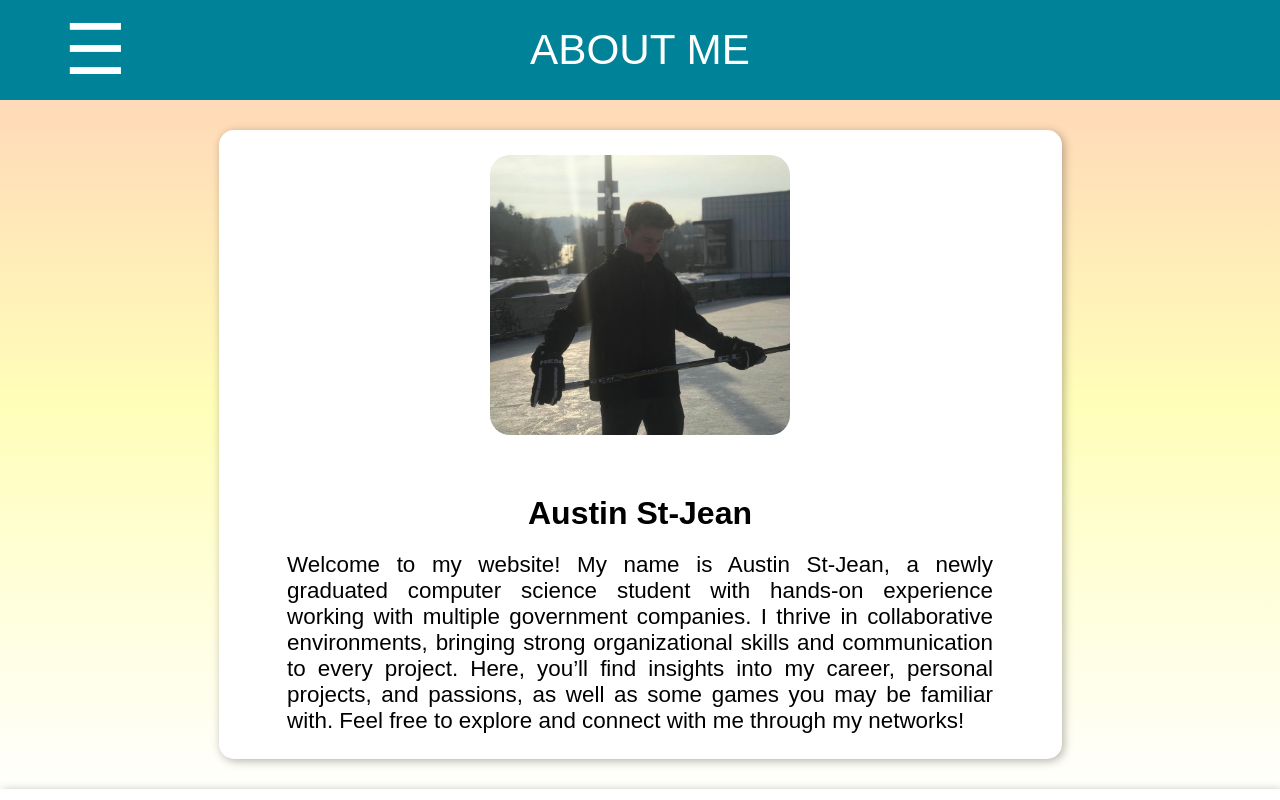
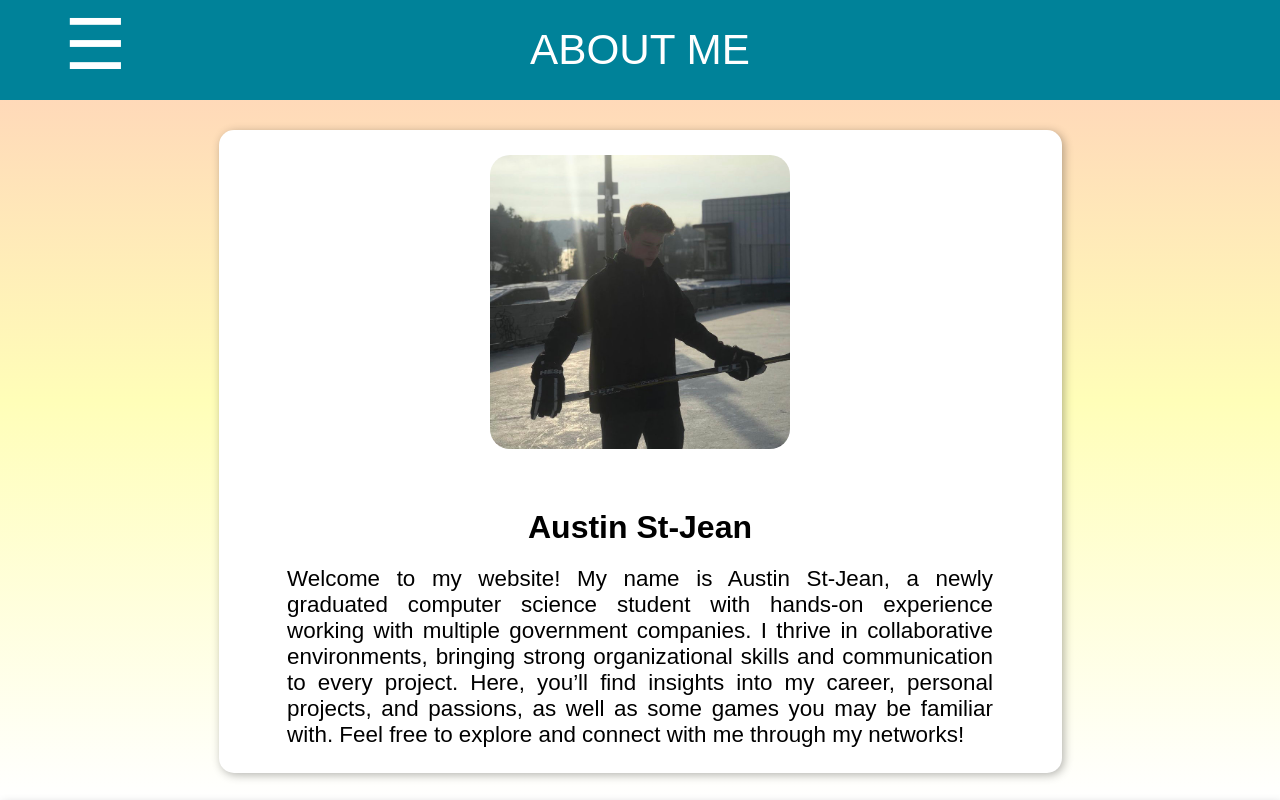
Before and after one commit to AustinStJean2003/austinstjean.com, a plain HTML site: page index.html in a window 1280 px wide. Drawn offline with Linux system fonts and the light colour scheme.

Commit message:
Small css changes

```diff
--- a/styles/index.css
+++ b/styles/index.css
@@ -13,11 +13,12 @@
 }
 
 #description img {
-    height: 280px;
-    width: 300px;
+    max-width: 300px;
+    min-width: 299px;
+    height: auto;
     border-radius: 20px;
-    /* flex-shrink: 0; */
 }
+
 
 #text-container {
     width: 60%;
--- a/styles/styles.css
+++ b/styles/styles.css
@@ -57,6 +57,7 @@ main {
     font-size: 2em;
     cursor: pointer;
     color: white;
+    margin-bottom: 10px;
 }
 
 .nav-button.active {
@@ -109,14 +110,14 @@ main {
         color: white;
         font-size: 2.2em;
         position: absolute;
-        text-align: center;
+        /* text-align: center; */
     }
 }
 
 @media (max-width: 500px) {
     .navbar {
         padding: 5px 10%;
-        position: static;
+        /* position: static; */
         height: 90px;
     }
     #title {
```
